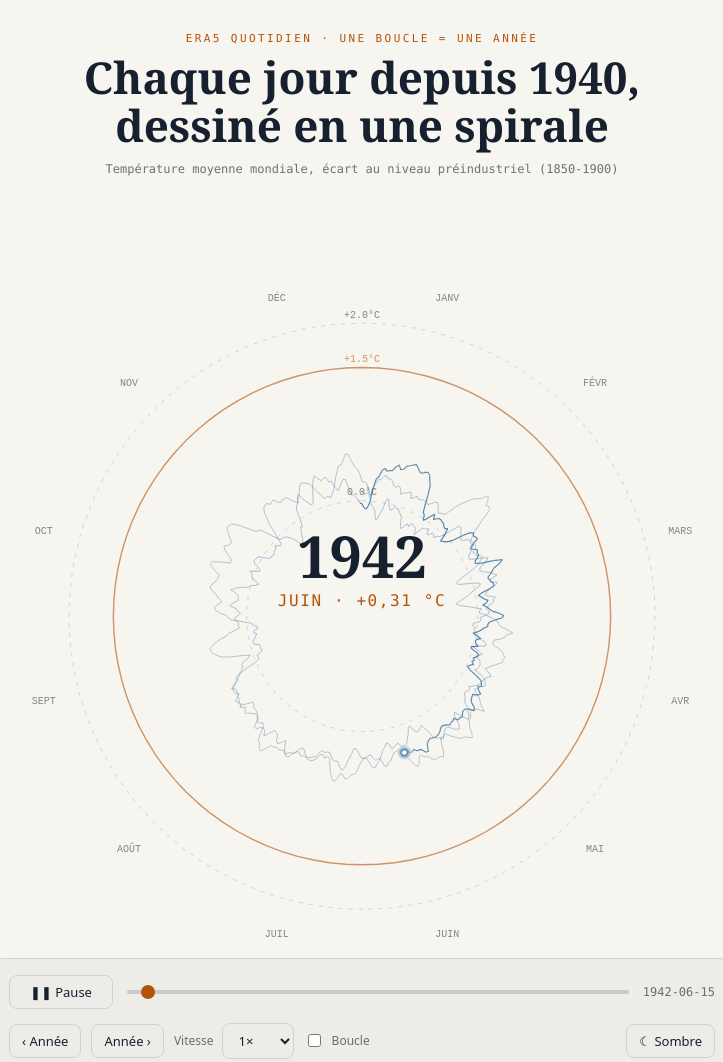
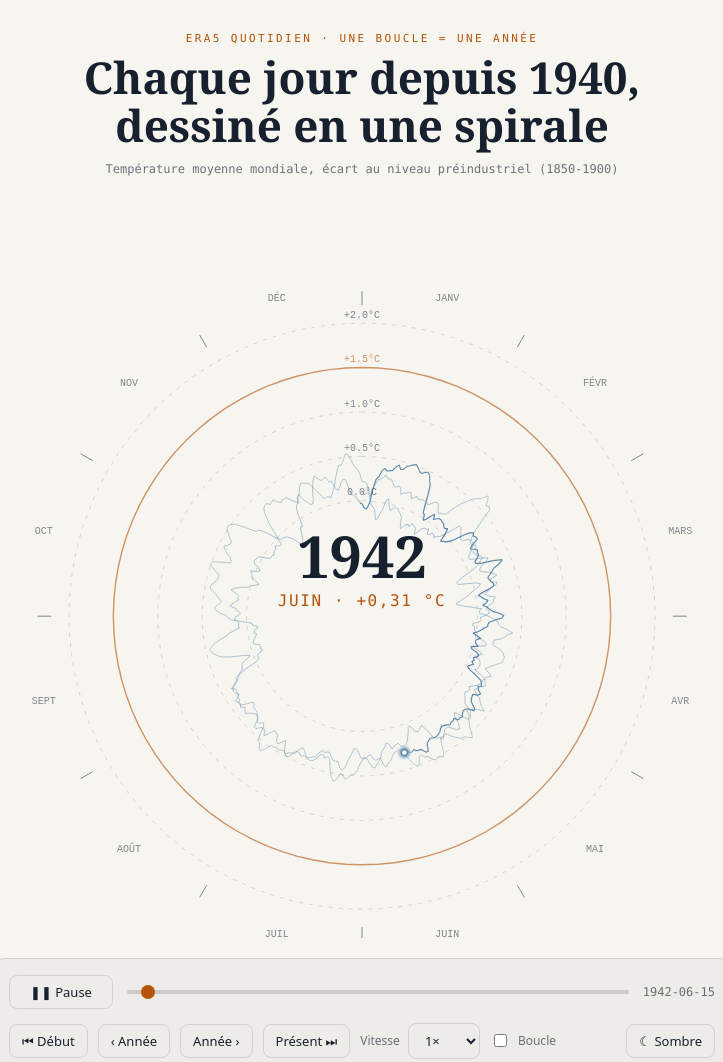
Before and after one commit to ArmandDelessert/ClimateChange, a plain HTML site: page climate-spiral/index.html in a window 1280 px wide. Shown: the top 1062 px of the page, without its empty margins (278-1001 px from the left). Drawn offline with Linux system fonts and the light colour scheme.

Commit message:
Ajouter des repères et affiner la navigation de la spirale
- Anneaux de référence +0,5 et +1,0 °C, en plus de 0/+1,5/+2.
- Traits discrets aux limites de mois, en plus des labels centrés.
- L'ouverture de l'entonnoir va maintenant jusqu'à 90° (inclinaison
  pleine), au lieu d'un plafond à 58°.
- Boutons Début/Présent à côté du pas à pas par année.
- Ctrl/Cmd/Maj + flèches gauche-droite avance ou recule d'un seul
  jour (nouvelle méthode stepDay), en plus du pas par année existant.

```diff
--- a/climate-spiral/climate-spiral.js
+++ b/climate-spiral/climate-spiral.js
@@ -37,8 +37,11 @@ const R_INNER = 0.2;
  *  end but projects to the bottom, and the current year flares out at the top.
  *  Flipping the sign here keeps the depth order intact -- 1940 remains the
  *  furthest plane -- unlike flipping the sign of z, which would put the wide
- *  mouth at the back. */
-const TILT_MAX = (-58 * Math.PI) / 180;
+ *  mouth at the back.
+ *  At the full -90 deg the view is edge-on: each loop is seen from exactly
+ *  its own plane, so it draws as a flat band rather than an ellipse. That is
+ *  the geometrically correct "fully open" state, not a bug. */
+const TILT_MAX = (-90 * Math.PI) / 180;
 const SPREAD_TOTAL = 2.3; // depth of the whole 1940->today stack
 const FOCAL = 4.6;
 const VIEW_SCALE_OPEN = 0.58; // shrink when open, so the funnel still fits
@@ -57,7 +60,7 @@ const ALPHA = {
   light: { old: 0.5, new: 1.0 },
 };
 
-const RING_VALUES = [0, 1.5, 2];
+const RING_VALUES = [0, 0.5, 1, 1.5, 2];
 const DEFAULT_MONTHS = ['JAN', 'FEB', 'MAR', 'APR', 'MAY', 'JUN',
   'JUL', 'AUG', 'SEP', 'OCT', 'NOV', 'DEC'];
 
@@ -332,6 +335,15 @@ export class ClimateSpiral {
       return;
     }
     this.seekToIndex(this.#yearStart[k]);
+  }
+
+  /**
+   * Move by single days, clamped to the series' bounds.
+   * @param {number} delta
+   */
+  stepDay(delta) {
+    this.pause();
+    this.seekToIndex(this.index + delta);
   }
 
   /**
@@ -677,10 +689,36 @@ export class ClimateSpiral {
     }
 
     if (fade <= 0.05) return;
+    ctx.globalAlpha = fade;
 
-    // Month labels, just outside the widest ring.
+    // Month boundary ticks: short marks between the outer ring and the
+    // labels, at each month's start rather than its middle.
+    const rTick = this.#radiusPx(this.#aMax, cam);
+    const tickLen = cam.base * 0.045;
+    ctx.strokeStyle = this.#chrome.label;
+    ctx.lineWidth = this.#dpr;
+    for (let m = 0; m < 12; m++) {
+      const theta = (2 * Math.PI * m) / 12 - Math.PI / 2;
+      const cosA = Math.cos(theta);
+      const sinA = Math.sin(theta);
+      const y0 = sinA * rTick;
+      const y1 = sinA * (rTick + tickLen);
+      const s0 = this.#perspective(y0, z, cam);
+      const s1 = this.#perspective(y1, z, cam);
+      ctx.beginPath();
+      ctx.moveTo(
+        cam.cx + cosA * rTick * s0 * cam.scale,
+        cam.cy + (y0 * cam.cosT - z * cam.sinT) * s0 * cam.scale + cam.yShift,
+      );
+      ctx.lineTo(
+        cam.cx + cosA * (rTick + tickLen) * s1 * cam.scale,
+        cam.cy + (y1 * cam.cosT - z * cam.sinT) * s1 * cam.scale + cam.yShift,
+      );
+      ctx.stroke();
+    }
+
+    // Month labels, just outside the ticks.
     const rLabel = this.#radiusPx(this.#aMax, cam) * 1.06;
-    ctx.globalAlpha = fade;
     ctx.fillStyle = this.#chrome.label;
     ctx.textBaseline = 'middle';
     for (let m = 0; m < 12; m++) {
--- a/climate-spiral/index.html
+++ b/climate-spiral/index.html
@@ -34,8 +34,10 @@
     </div>
 
     <div class="cs-row">
+      <button type="button" id="go-start" aria-label="Aller au tout début, 1er janvier 1940">⏮ Début</button>
       <button type="button" id="prev-year" aria-label="Année précédente">‹ Année</button>
       <button type="button" id="next-year" aria-label="Année suivante">Année ›</button>
+      <button type="button" id="go-end" aria-label="Aller au jour le plus récent">Présent ⏭</button>
 
       <label class="cs-field">
         Vitesse
@@ -131,8 +133,10 @@ spiral.on('change', (state) => {
 // --------------------------------------------------------------- listeners
 
 el('play').addEventListener('click', () => spiral.toggle());
+el('go-start').addEventListener('click', () => { spiral.pause(); spiral.seekToIndex(0); });
 el('prev-year').addEventListener('click', () => spiral.stepYear(-1));
 el('next-year').addEventListener('click', () => spiral.stepYear(+1));
+el('go-end').addEventListener('click', () => { spiral.pause(); spiral.seekToIndex(spiral.length - 1); });
 el('loop').addEventListener('change', (e) => spiral.setLoop(e.target.checked));
 el('speed').addEventListener('change', (e) => spiral.setSpeed(Number(e.target.value)));
 
@@ -162,10 +166,19 @@ el('theme').textContent = initialTheme === 'dark' ? '☀ Clair' : '☾ Sombre';
 document.addEventListener('keydown', (event) => {
   const tag = event.target.tagName;
   if (tag === 'INPUT' || tag === 'SELECT' || tag === 'BUTTON') return;
+
+  // Plain arrows step by year; Ctrl/Cmd or Shift + arrow steps by day, for
+  // fine-grained scrubbing without leaving the keyboard.
+  if (event.key === 'ArrowLeft' || event.key === 'ArrowRight') {
+    event.preventDefault();
+    const dir = event.key === 'ArrowLeft' ? -1 : 1;
+    if (event.ctrlKey || event.metaKey || event.shiftKey) spiral.stepDay(dir);
+    else spiral.stepYear(dir);
+    return;
+  }
+
   const actions = {
     ' ': () => spiral.toggle(),
-    ArrowLeft: () => spiral.stepYear(-1),
-    ArrowRight: () => spiral.stepYear(+1),
     Home: () => { spiral.pause(); spiral.seekToIndex(0); },
     End: () => { spiral.pause(); spiral.seekToIndex(spiral.length - 1); },
   };
```
Also changed, not shown: 1 other file.
